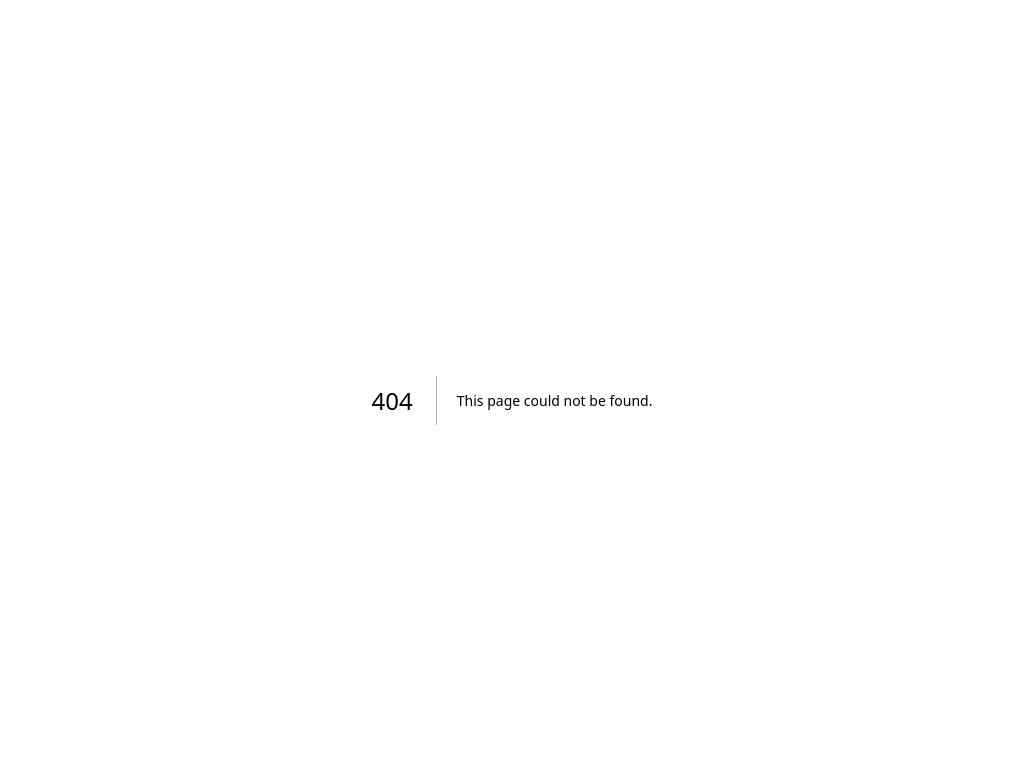
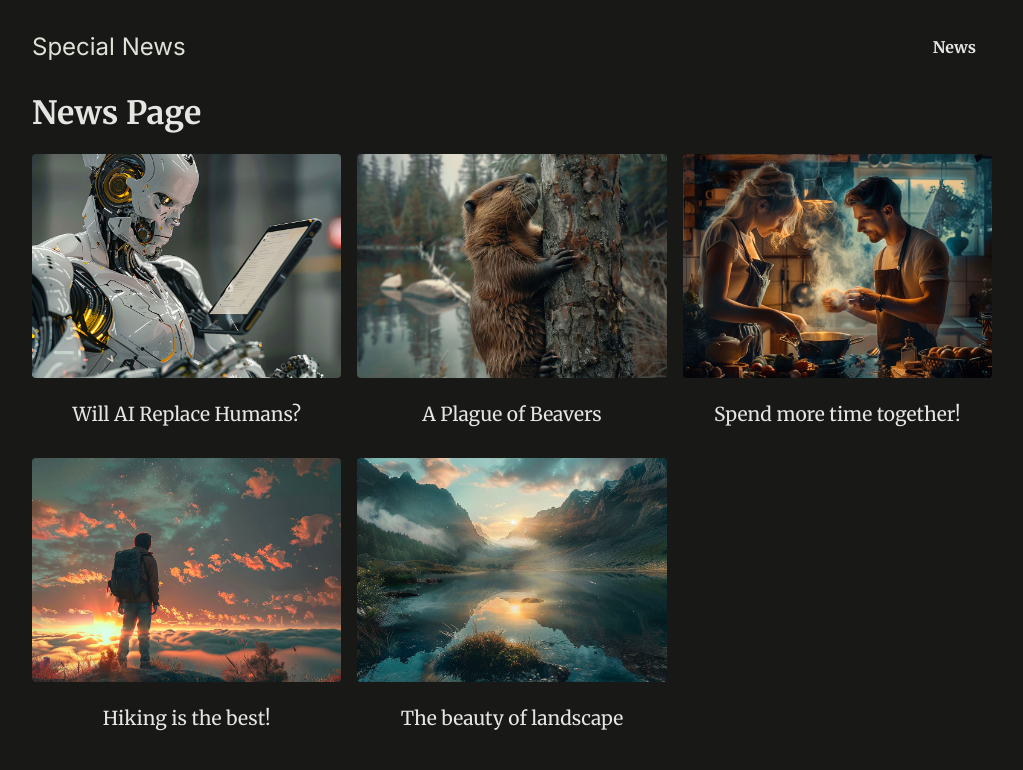
Before and after one commit to Lika-M/special-news, a Next.js app: page /news in a window 1280 px wide. Before the commit this address had no page. Shown: the top 770 px of the page, without its empty margins (128-1151 px from the left). Built offline with nearby package versions, Linux system fonts and the light colour scheme.

Commit message:
Created a main news page as well as a details subpage with dynamic routing and content. Added a main header to the root layout, also a js file with array of dummy data.

```diff
--- a/app/layout.js
+++ b/app/layout.js
@@ -1,3 +1,4 @@
+import MainHeader from '@/components/main-header.js';
 import './globals.css';
 
 export const metadata = {
@@ -6,9 +7,14 @@ export const metadata = {
 }
 
 export default function RootLayout({ children }) {
- return (
+  return (
     <html lang="en">
-      <body>{children}</body>
+      <body>
+        <div id="page">
+          <MainHeader />
+          {children}
+        </div>
+      </body>
     </html>
   )
 }
--- /dev/null
+++ b/app/news/page.js
@@ -0,0 +1,22 @@
+import Link from "next/link.js";
+
+import { DUMMY_NEWS } from '@/dummy-news.js'
+
+export default function NewsPage() {
+    return (
+        <>
+            <h1>News Page</h1>
+            <ul className="news-list">
+                {DUMMY_NEWS.map(item => (
+                    <li key={item.id}>
+                        <Link href={`/news/${item.slug}`}>
+                            <img src={`/images/news/${item.image}`} alt={item.title}/>
+                            <span>{item.title}</span>
+                            </Link>
+                    </li>
+                ))}
+
+            </ul>
+        </>
+    );
+}
--- /dev/null
+++ b/components/main-header.js
@@ -0,0 +1,18 @@
+import Link from 'next/link';
+
+export default function MainHeader() {
+  return (
+    <header id="main-header">
+      <div id="logo">
+        <Link href="/">Special News</Link>
+      </div>
+      <nav>
+        <ul>
+          <li>
+            <Link href="/news">News</Link>
+          </li>
+        </ul>
+      </nav>
+    </header>
+  );
+}
--- /dev/null
+++ b/dummy-news.js
@@ -0,0 +1,43 @@
+export const DUMMY_NEWS = [
+    {
+      id: 'n1',
+      slug: 'will-ai-replace-humans',
+      title: 'Will AI Replace Humans?',
+      image: 'ai-robot.jpg',
+      date: '2021-07-01',
+      content:
+        'Since late 2022 AI is on the rise and therefore many people worry whether AI will replace humans. The answer is not that simple. AI is a tool that can be used to automate tasks, but it can also be used to augment human capabilities. The future is not set in stone, but it is clear that AI will play a big role in the future. The question is how we will use it.',
+    },
+    {
+      id: 'n2',
+      slug: 'beaver-plague',
+      title: 'A Plague of Beavers',
+      image: 'beaver.jpg',
+      date: '2022-05-01',
+      content: 'Beavers are taking over the world. They are building dams everywhere and flooding entire cities. What can we do to stop them?',
+    },
+    {
+      id: 'n3',
+      slug: 'couple-cooking',
+      title: 'Spend more time together!',
+      image: 'couple-cooking.jpg',
+      date: '2024-03-01',
+      content: 'Cooking together is a great way to spend more time with your partner. It is fun and you get to eat something delicious afterwards. What are you waiting for? Get cooking!',
+    },
+    {
+      id: 'n4',
+      slug: 'hiking',
+      title: 'Hiking is the best!',
+      image: 'hiking.jpg',
+      date: '2024-01-01',
+      content: 'Hiking is a great way to get some exercise and enjoy the great outdoors. It is also a great way to clear your mind and reduce stress. So what are you waiting for? Get out there and start hiking!',
+    },
+    {
+      id: 'n5',
+      slug: 'landscape',
+      title: 'The beauty of landscape',
+      image: 'landscape.jpg',
+      date: '2022-07-01',
+      content: 'Landscape photography is a great way to capture the beauty of nature. It is also a great way to get outside and enjoy the great outdoors. So what are you waiting for? Get out there and start taking some pictures!',
+    },
+  ];
```
Also changed, not shown: app/news/[slug]/page.js (added, +10 -0 lines).
